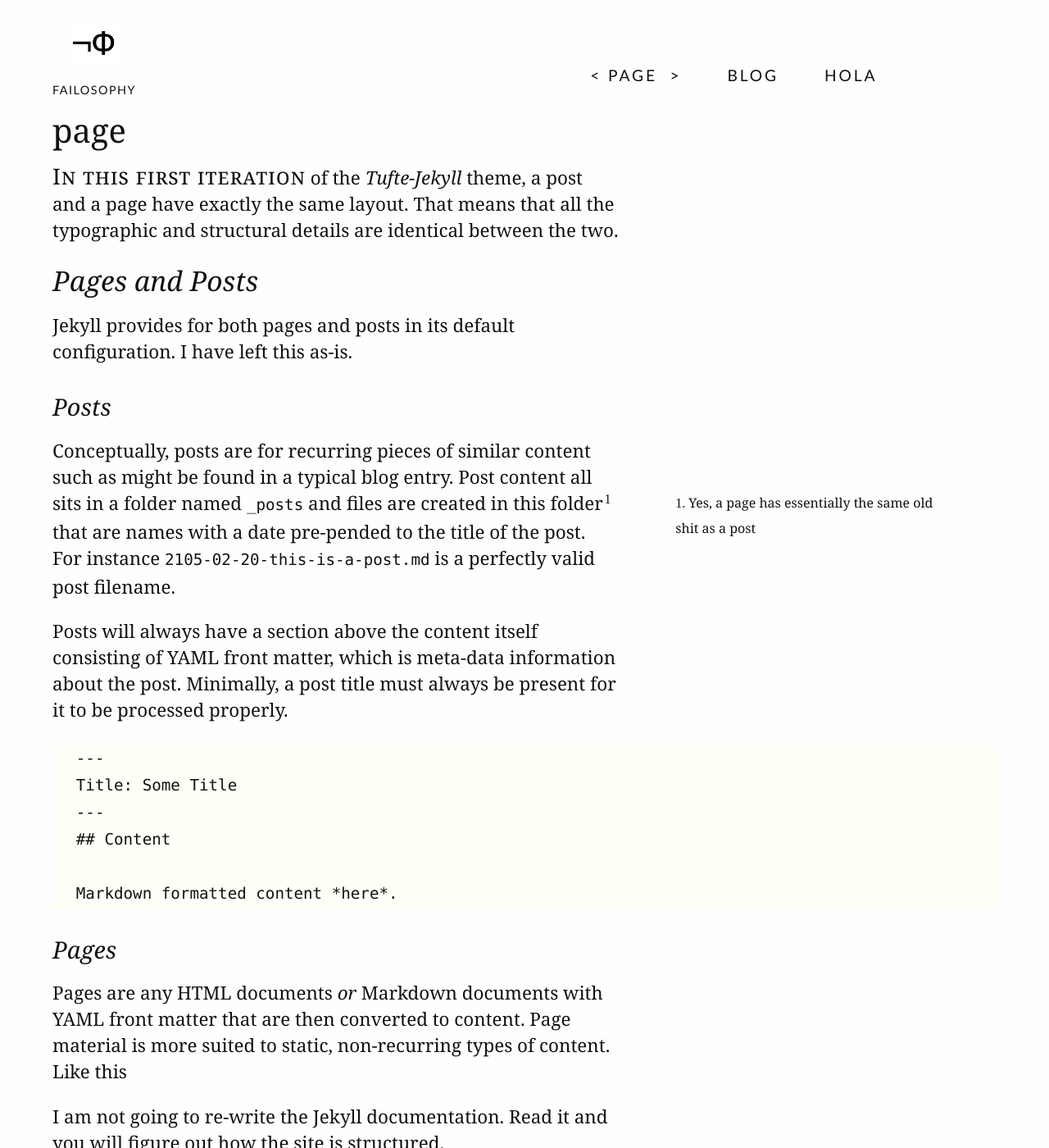
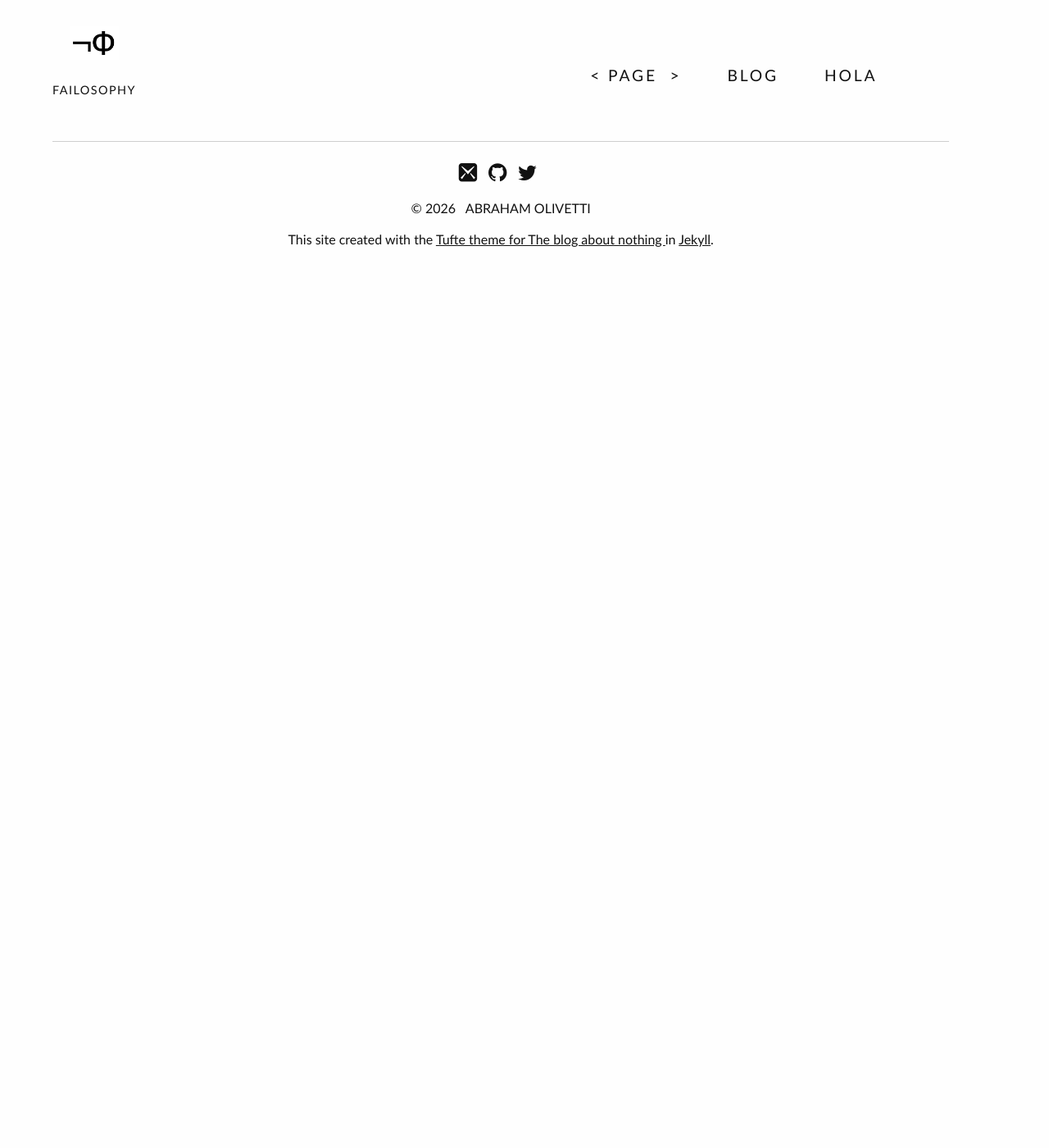
Before and after one commit to Oiuhukt/failosophy, a Jekyll site: the page built from page/index.md, in a window 1280 px wide and 1400 px high. Shown: the whole window at 82% size. Built offline with Jekyll 4.4.1, drawn with Linux system fonts in a browser that asks for light colours; some web fonts are replaced.

Commit message:
finalizando detalles

````diff
--- a/page/index.md
+++ b/page/index.md
@@ -1,31 +1,4 @@
 ---
-layout: post
+layout: full-width
 title: page
 ---
-{% newthought 'In this first iteration'%} of the *Tufte-Jekyll* theme, a post and a page have exactly the same layout. That means that all the typographic and structural details are identical between the two.
-
-## Pages and Posts
-
-Jekyll provides for both pages and posts in its default configuration. I have left this as-is.
-
-### Posts
-
-Conceptually, posts are for recurring pieces of similar content such as might be found in a typical blog entry. Post content all sits in a folder named ```_posts``` and files are created in this folder{% sidenote 1 'Yes, a page has essentially the same old shit as a post'%} that are names with a date pre-pended to the title of the post. For instance ```2105-02-20-this-is-a-post.md``` is a perfectly valid post filename.
-
-Posts will always have a section above the content itself consisting of YAML front matter, which is meta-data information about the post. Minimally, a post title must always be present for it to be processed properly.
-
-```
----
-Title: Some Title
----
-## Content
-
-Markdown formatted content *here*.
-```
-
-
-### Pages
-
-Pages are any HTML documents *or* Markdown documents with YAML front matter that are then converted to content. Page material is more suited to static, non-recurring types of content. Like this
-
-I am not going to re-write the Jekyll documentation. Read it and you will figure out how the site is structured.
````
